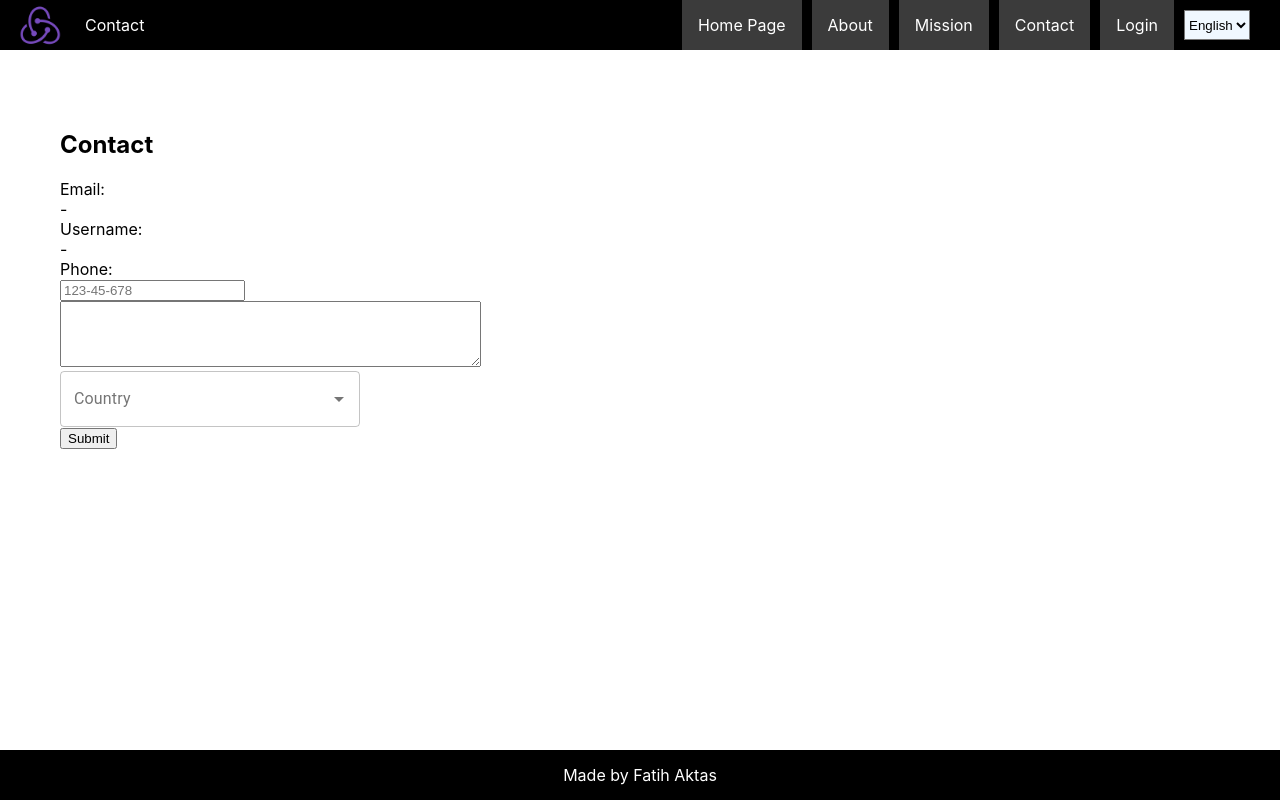
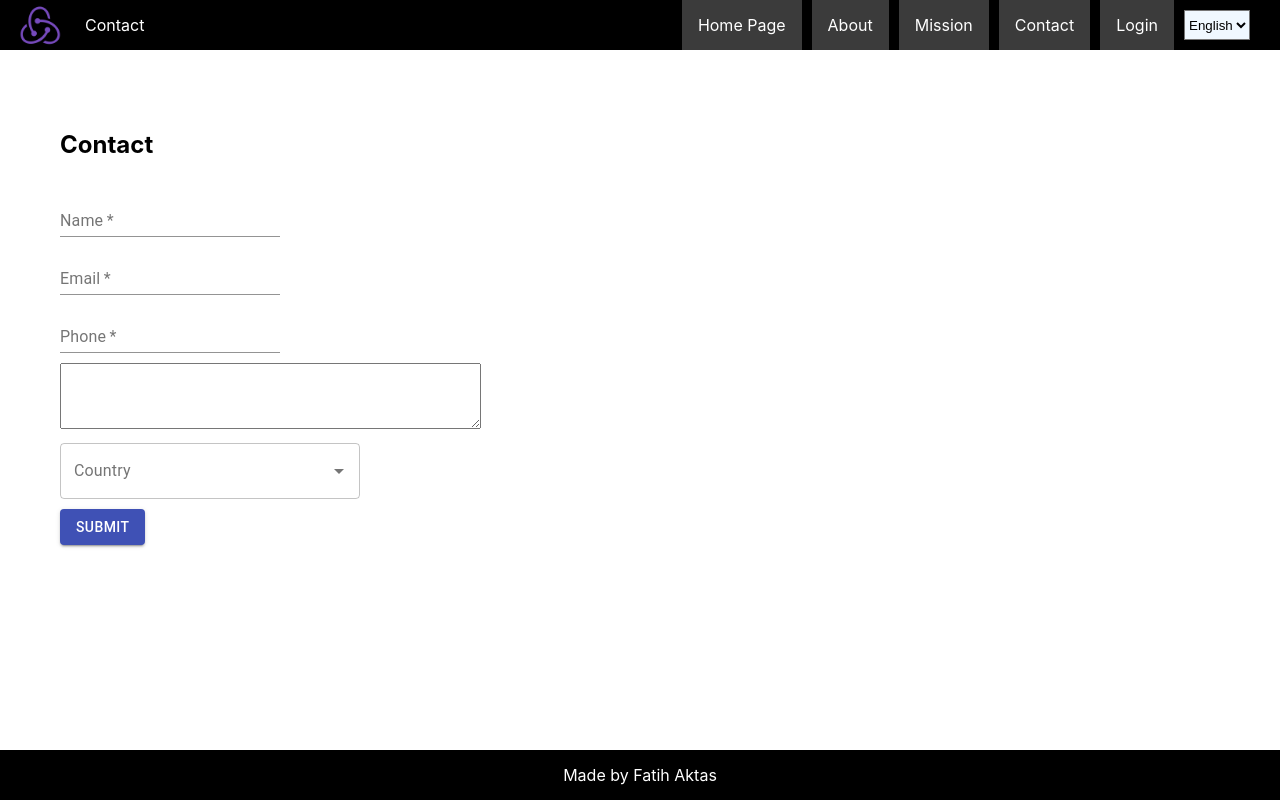
Before and after one commit to aktasfatih/Scorp-ReactJs-Challenge, a React (Create React App) app: page /link3 in a window 1280 px wide. Built offline with nearby package versions, Linux system fonts and the light colour scheme; what i18next-xhr-backend would draw is missing.

Commit message:
Fixed contact page

```diff
--- a/src/app/appSlicer.js
+++ b/src/app/appSlicer.js
@@ -10,11 +10,9 @@ export const appSlice = createSlice({
 	initialState,
 	reducers: {
 		settitle: (state, action) => {
-			console.log(action.payload);
 			state.title = action.payload;
 		},
 		setlang: (state, action) => {
-			console.log('L' + action.payload);
 			state.lang = action.payload;
 		},
 	},
--- a/src/components/lang-option/index.js
+++ b/src/components/lang-option/index.js
@@ -9,7 +9,7 @@ LangOption.propTypes = {
 };
 export default function LangOption(props) {
 	const dispatch = useDispatch();
-	const { t, i18n } = useTranslation();
+	const { i18n } = useTranslation();
 	const lang = useSelector(selectAppState).lang;
 
 	var handleChange = (e) => {
--- a/src/components/login-modal/index.js
+++ b/src/components/login-modal/index.js
@@ -5,7 +5,6 @@ import { useSelector, useDispatch } from 'react-redux';
 import { useTranslation } from 'react-i18next';
 import Modal from '@material-ui/core/Modal';
 import Button from '@material-ui/core/Button';
-import TextField from '@material-ui/core/TextField';
 import LangOption from '../lang-option';
 
 export default function LoginModal() {
--- a/src/components/navigation-bar/navigationBar.js
+++ b/src/components/navigation-bar/navigationBar.js
@@ -3,7 +3,7 @@ import './style.css';
 import { useSelector, useDispatch } from 'react-redux';
 import { selectLogState, loguserout, setvis } from '../../app/loginSlicer';
 import { Link } from 'react-router-dom';
-import { selectAppState, setlang } from '../../app/appSlicer';
+import { selectAppState } from '../../app/appSlicer';
 import { useTranslation } from 'react-i18next';
 import LangOption from '../lang-option';
 
--- a/src/locate/en/translate.json
+++ b/src/locate/en/translate.json
@@ -20,9 +20,12 @@
         "login": {
             "name": "Name",
             "email": "Email",
+            "phone": "Phone",
             "password": "Password",
             "login": "Login",
-            "close": "Close"
+            "close": "Close",
+            "country": "Country",
+            "submit": "Submit"
         },
         "contact": {
             "username": "Username"
--- a/src/locate/tr/translate.json
+++ b/src/locate/tr/translate.json
@@ -20,9 +20,12 @@
         "login": {
             "name": "İsim",
             "email": "Email",
+            "phone": "Telefon",
             "password": "Şifre",
             "login": "Giriş Yap",
-            "close": "Kapat"
+            "close": "Kapat",
+            "country": "Ülke",
+            "submit": "Gönder"
         },
         "contact": {
             "username": "Kullanıcı adı"
--- a/src/pages/content-contact/ContactPage.js
+++ b/src/pages/content-contact/ContactPage.js
@@ -5,11 +5,15 @@ import TextField from '@material-ui/core/TextField';
 import Autocomplete from '@material-ui/lab/Autocomplete';
 import { settitle } from '../../app/appSlicer';
 import { useTranslation } from 'react-i18next';
+import TextareaAutosize from '@material-ui/core/TextareaAutosize';
+import Button from '@material-ui/core/Button';
 
 export default function ContactPage() {
 	const login = useSelector(selectLogState);
 	const dispatch = useDispatch();
 	const { t } = useTranslation();
+	const [name, setname] = useState(null);
+	const [email, setemail] = useState(null);
 	const [phone, setphone] = useState(null);
 	const [text, settext] = useState(null);
 	const [ct, setct] = useState(null);
@@ -32,8 +36,8 @@ export default function ContactPage() {
 	const handleSubmission = (e) => {
 		e.preventDefault();
 		console.log({
-			name: login.username,
-			email: login.email,
+			name: login.username ? login.username : name,
+			email: login.email ? login.email : email,
 			phonenumber: phone,
 			country_code: ct.id,
 			text: text,
@@ -44,32 +48,53 @@ export default function ContactPage() {
 		<>
 			<h2>{t('menu.contact')}</h2>
 			<form onSubmit={handleSubmission}>
-				Email: <br />
-				{login.email ? login.email : '-'}
-				<br />
-				Username: <br />
-				{login.username ? login.username : '-'}
-				<br />
-				Phone:
-				<br />
-				<input
-					onChange={(e) => setphone(e.target.value)}
-					type="tel"
-					id="phone"
-					name="phone"
-					placeholder="123-45-678"
-					pattern="[0-9]{3}-[0-9]{2}-[0-9]{3}"
+				<TextField
 					required
+					disabled={login.username ? true : false}
+					{...(login.username ? { value: login.username } : null)}
+					style={{ marginTop: 10 }}
+					// id="standard-disabled"
+					label={t('login.name')}
+					defaultValue={login.username ? login.username : ''}
+					onChange={(e) => setname(e.target.value)}
 				/>
 				<br />
-				<textarea
+				<TextField
+					required
+					disabled={login.email ? true : false}
+					{...(login.email ? { value: login.email } : null)}
+					style={{ marginTop: 10 }}
+					// id="standard-disabled"
+					label={t('login.email')}
+					defaultValue={login.email ? login.email : ''}
+					onChange={(e) => setemail(e.target.value)}
+				/>
+				<br />
+				<TextField
+					required
+					style={{ marginTop: 10 }}
+					id="standard-required"
+					label={t('login.phone')}
+					pattern="[0-9]{3}-[0-9]{3}-[0-9]{4}"
+					defaultValue=""
+					placeholder="123-456-7891"
+					name="phone"
+					type="tel"
+					onChange={(e) => setphone(e.target.value)}
+				/>
+				<br />
+				<TextareaAutosize
+					required
 					onChange={(e) => settext(e.target.value)}
-					id="w3review"
-					name="w3review"
+					cols="50"
 					rows="4"
-					cols="50"
-				></textarea>
+					rowsMax={4}
+					aria-label="maximum height"
+					placeholder=""
+					style={{ marginTop: 10, marginBottom: 10 }}
+				/>
 				<Autocomplete
+					required
 					id="combo-box-demo"
 					options={countryList}
 					getOptionLabel={(option) => option.name}
@@ -78,12 +103,19 @@ export default function ContactPage() {
 					renderInput={(params) => (
 						<TextField
 							{...params}
-							label="Country"
+							label={t('login.country')}
 							variant="outlined"
 						/>
 					)}
 				/>
-				<input type="submit" />
+				<Button
+					variant="contained"
+					style={{ marginTop: 10 }}
+					color="primary"
+					type="submit"
+				>
+					{t('login.submit')}
+				</Button>
 			</form>
 		</>
 	);
```
